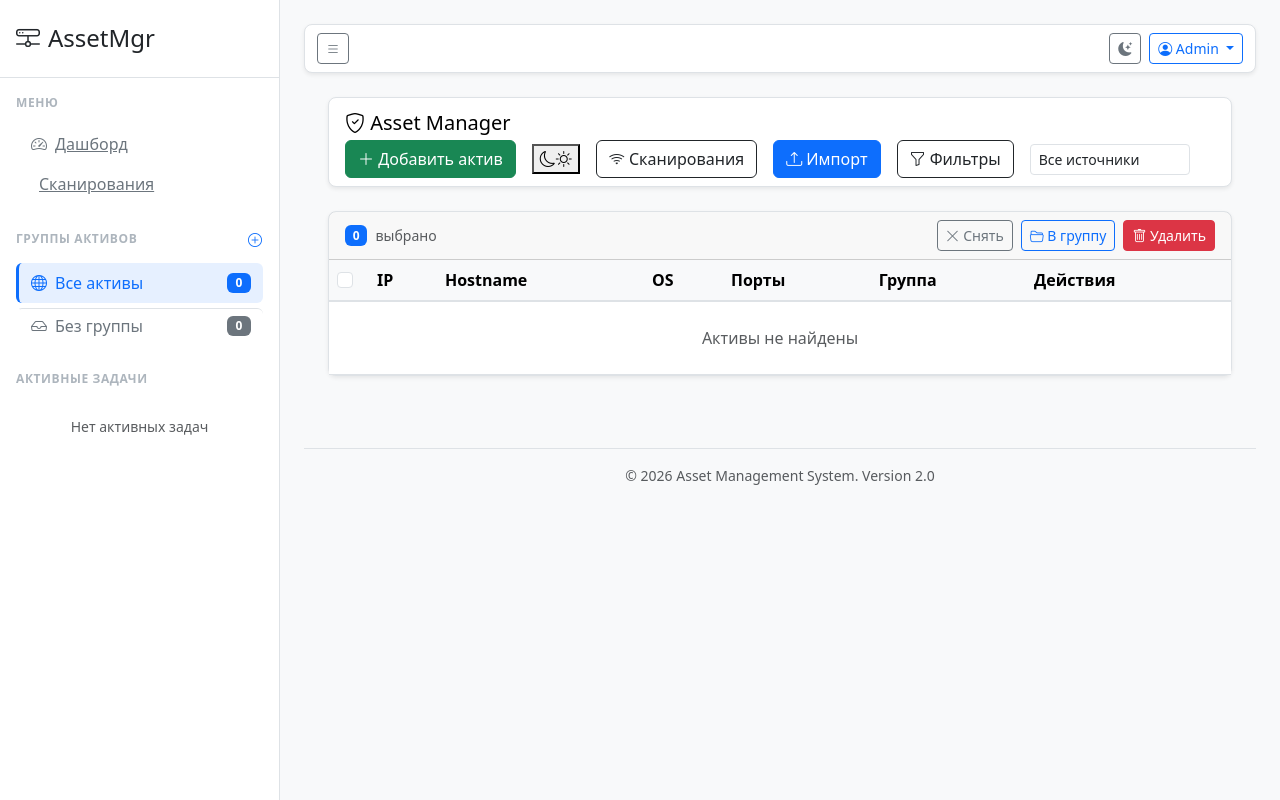
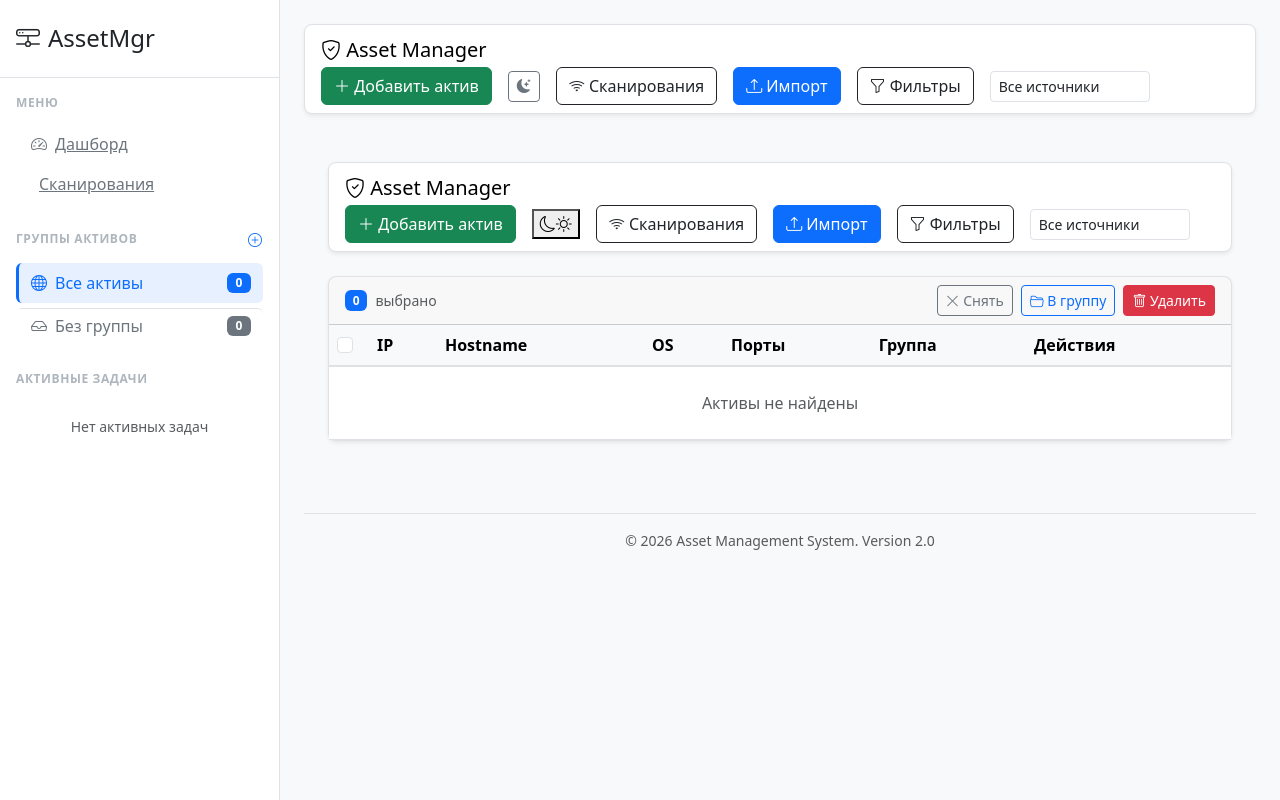
Before and after one commit to iebrosalin/turbo-funicular, a FastAPI app: page / in a window 1280 px wide. Run offline with FastAPI, Linux system fonts and the light colour scheme; data that the repository does not hold is empty; some libraries are stand-ins or nearby versions.

Commit message:
update branch

```diff
--- a/backend/templates/base.html
+++ b/backend/templates/base.html
@@ -55,30 +55,29 @@
     <!-- PAGE CONTENT -->
     <div id="content">
         <!-- Верхняя панель -->
-        <nav class="navbar navbar-expand-lg">
-            <div class="container-fluid">
-                <button type="button" id="sidebarCollapse" class="btn btn-outline-secondary btn-sm">
-                    <i class="bi bi-list"></i>
+        <nav class="navbar navbar-light mb-4 px-3">
+            <span class="navbar-brand mb-0 h1"><i class="bi bi-shield-check"></i> Asset Manager</span>
+            <div class="d-flex align-items-center flex-wrap gap-2">
+                <button class="btn btn-success me-2" id="btn-add-asset">
+                    <i class="bi bi-plus-lg"></i> Добавить актив
                 </button>
-
-                <div class="ms-auto d-flex align-items-center">
-                    <!-- Тема -->
-                    <button class="btn btn-sm btn-outline-secondary me-2" id="themeToggle" title="Переключить тему">
-                        <i class="bi bi-moon-stars-fill"></i>
-                    </button>
-
-                    <!-- Профиль / Выход -->
-                    <div class="dropdown">
-                        <button class="btn btn-sm btn-outline-primary dropdown-toggle" type="button" data-bs-toggle="dropdown">
-                            <i class="bi bi-person-circle"></i> Admin
-                        </button>
-                        <ul class="dropdown-menu dropdown-menu-end">
-                            <li><a class="dropdown-item" href="#">Профиль</a></li>
-                            <li><hr class="dropdown-divider"></li>
-                            <li><a class="dropdown-item" href="/logout">Выход</a></li>
-                        </ul>
-                    </div>
-                </div>
+                <button class="btn btn-sm btn-outline-secondary me-2" id="themeToggle" title="Переключить тему">
+                    <i class="bi bi-sun-fill"></i>
+                </button>
+                <a href="/scans" class="btn btn-outline-dark me-2">
+                    <i class="bi bi-wifi"></i> Сканирования
+                </a>
+                <button class="btn btn-primary me-2" data-bs-toggle="modal" data-bs-target="#scanModal">
+                    <i class="bi bi-upload"></i> Импорт
+                </button>
+                <button class="btn btn-outline-dark me-2" data-bs-toggle="collapse" data-bs-target="#filterPanel">
+                    <i class="bi bi-funnel"></i> Фильтры
+                </button>
+                <select id="data-source-filter" class="form-select form-select-sm" style="width: 160px;" aria-label="Фильтр по источнику">
+                    <option value="all">Все источники</option>
+                    <option value="scanning">🔍 Сканирование</option>
+                    <option value="manual">✏️ Ручной</option>
+                </select>
             </div>
         </nav>
 
```
